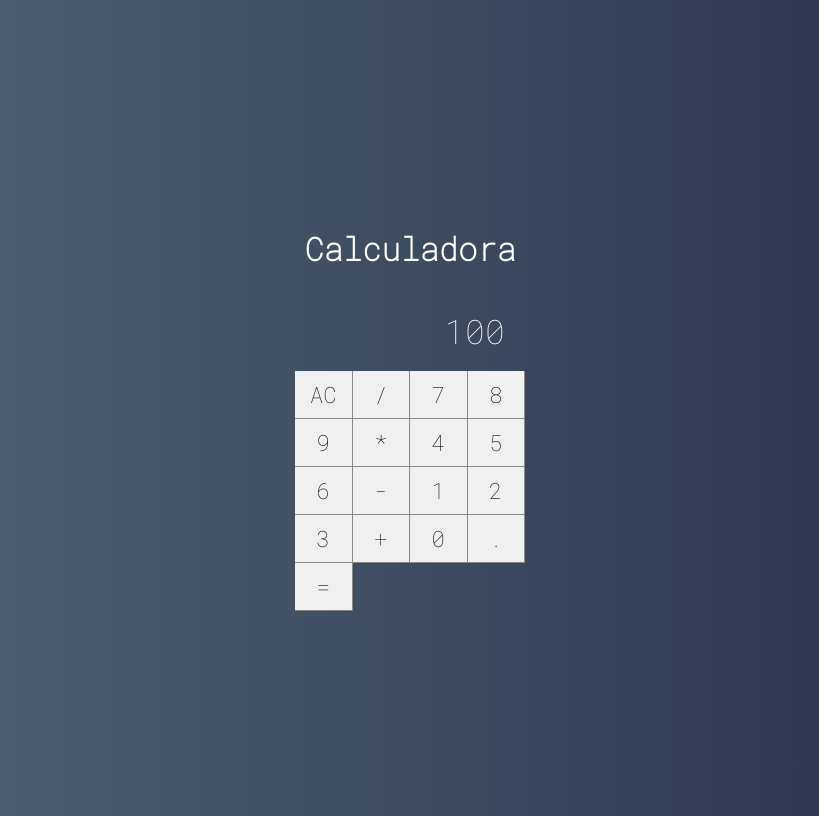
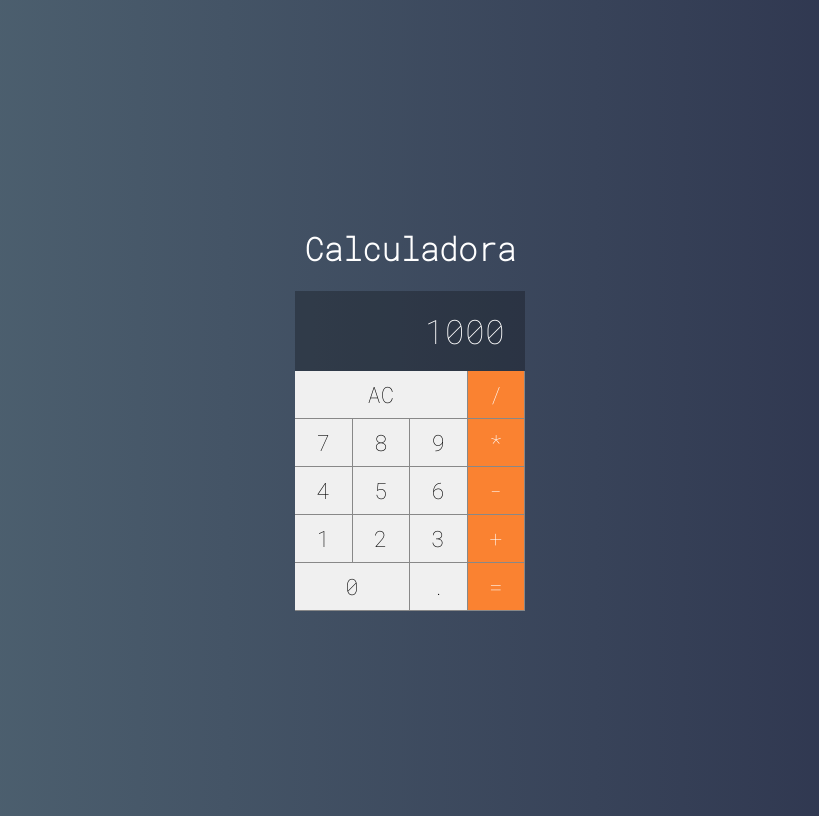
Before and after one commit to Alexandrodasilva/calculator, a React (Create React App) app: page / in a window 1280 px wide. Shown: the whole page, without its empty margins (230-1049 px from the left). Built offline with nearby package versions, Linux system fonts and the light colour scheme.

Commit message:
terminando o layout dos botoes e display

```diff
--- a/src/componets/Button.css
+++ b/src/componets/Button.css
@@ -10,3 +10,21 @@
     border-right: var(--border-button);
     border-bottom: var(--border-button);
 }
+.button:active{
+    background-color: #ccc;
+}
+.button.double{
+    grid-column: span 2;
+}
+
+.button.triple{
+    grid-column: span 3;
+}
+
+.button.operation{
+    background-color: #fa8231 ;
+    color: #FFF;
+}
+.button.operation:active{
+    background-color: #fa8231cc;
+}
--- a/src/componets/Button.jsx
+++ b/src/componets/Button.jsx
@@ -1,8 +1,16 @@
 import React from "react";
 import './Button.css'
 function Button(props){
+    let classes = 'button '
+    classes += props.operation ? 'operation' : ''
+    classes += props.double ? 'double' : ''
+    classes += props.triple ? 'triple' : ''
     return(
-         <button className="button">{props.label}</button>
+        <button
+            onClick={e => props.click && props.click(e.target.label)}
+            className={classes}>
+            {props.label}
+        </button>
     )
 }
 
--- a/src/componets/Display.css
+++ b/src/componets/Display.css
@@ -1,5 +1,6 @@
 .display{
     grid-column: span 4;
+    background-color: #0004;
     display: flex;
     justify-content: flex-end;
     align-items: center;
--- a/src/main/Calculator.jsx
+++ b/src/main/Calculator.jsx
@@ -3,27 +3,42 @@
 import Button from "../componets/Button";
 import Display from "../componets/Display";
 class Calculator extends Component{
+    constructor(props){
+        super(props);
+        this.clearMemory = this.clearMemory.bind(this);
+        this.setOperation = this.setOperation.bind(this);
+        this.addDigit = this.addDigit.bind(this);
+    }
+    clearMemory(){
+        console.log('limpar')
+    }
+    setOperation(operation){
+        console.log(operation)
+    }
+    addDigit(n){
+        console.log(n)
+    }
     render(){
         return(
             <div className="Calculator">
-                <Display value={100}></Display>
-                <Button label="AC"></Button>
-                <Button label="/"></Button>
-                <Button label="7"></Button>
-                <Button label="8"></Button>
-                <Button label="9"></Button>
-                <Button label="*"></Button>
-                <Button label="4"></Button>
-                <Button label="5"></Button>
-                <Button label="6"></Button>
-                <Button label="-"></Button>
-                <Button label="1"></Button>
-                <Button label="2"></Button>
-                <Button label="3"></Button>
-                <Button label="+"></Button>
-                <Button label="0"></Button>
-                <Button label="."></Button>
-                <Button label="="></Button>
+                <Display value={1000}></Display>
+                <Button label="AC" click={this.clearMemory} triple></Button>
+                <Button label="/" click={this.setOperation} operation></Button>
+                <Button label="7" click={this.addDigit}></Button>
+                <Button label="8" click={this.addDigit}></Button>
+                <Button label="9" click={this.addDigit}></Button>
+                <Button label="*" click={this.setOperation} operation></Button>
+                <Button label="4" click={this.addDigit}></Button>
+                <Button label="5" click={this.addDigit}></Button>
+                <Button label="6" click={this.addDigit}></Button>
+                <Button label="-" click={this.setOperation} operation></Button>
+                <Button label="1" click={this.addDigit}></Button>
+                <Button label="2" click={this.addDigit}></Button>
+                <Button label="3" click={this.addDigit}></Button>
+                <Button label="+" click={this.setOperation} operation></Button>
+                <Button label="0" click={this.addDigit} double></Button>
+                <Button label="." click={this.addDigit}></Button>
+                <Button label="=" click={this.setOperation} operation></Button>
 
             </div>
         )
```
